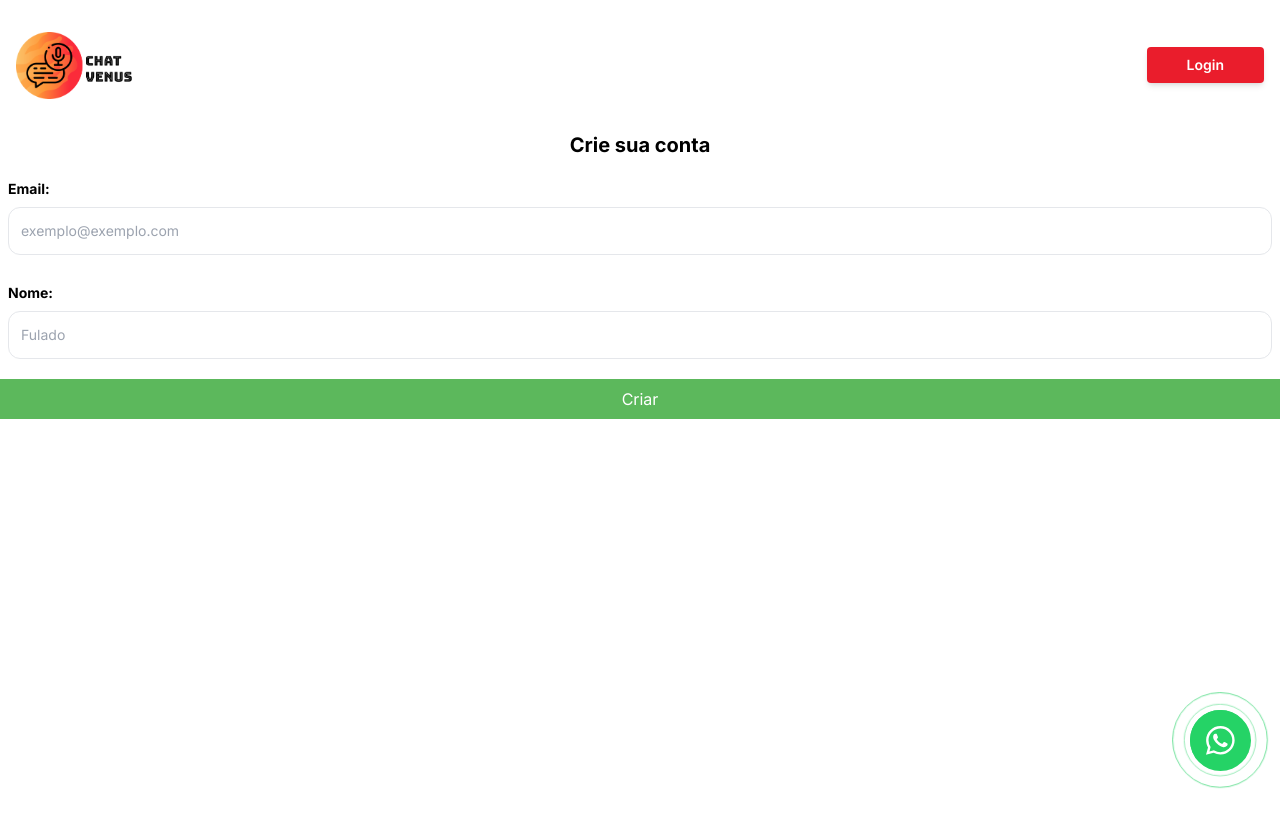
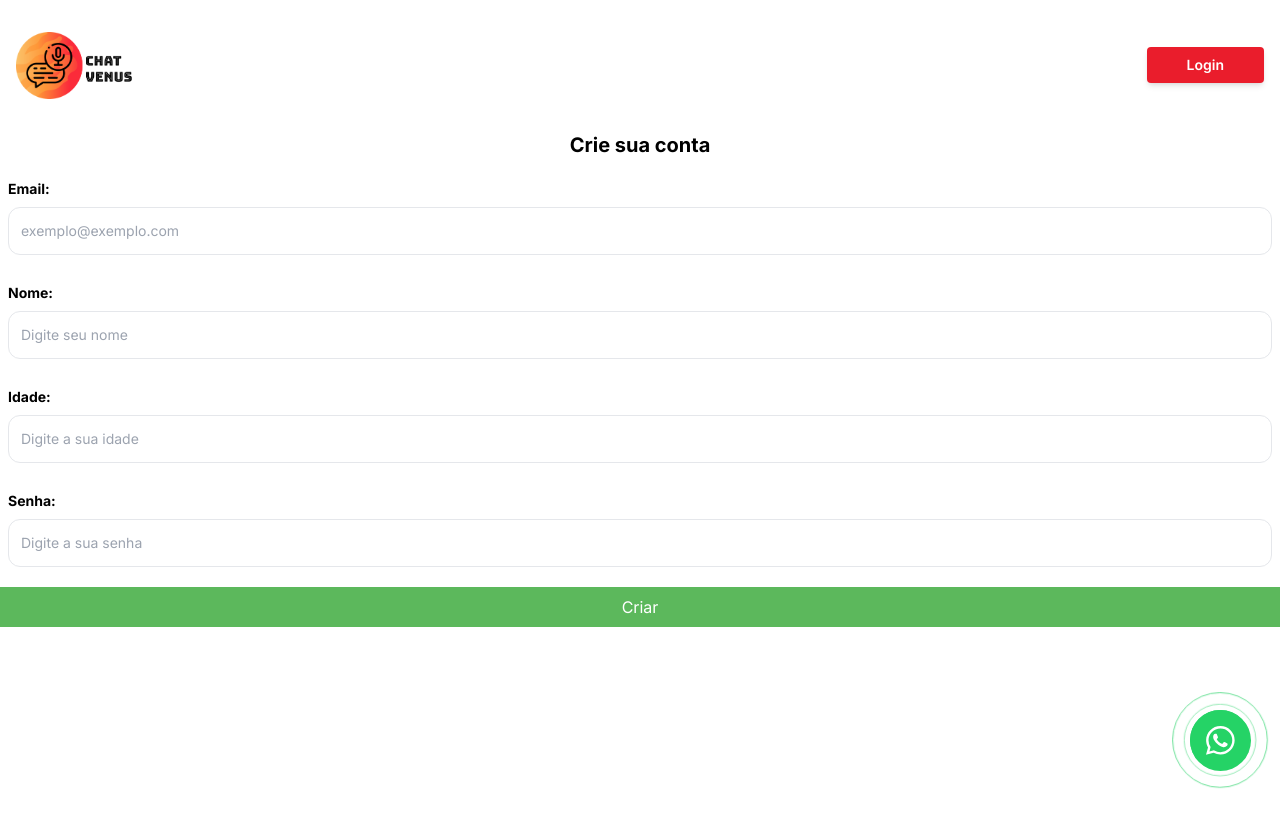
Before and after one commit to bl4nc/venusdelivery, a Next.js app: page /register in a window 1280 px wide. Shown: the top 826 px of the page. Built offline with nearby package versions, Linux system fonts and the light colour scheme.

Commit message:
criar conta

```diff
--- a/src/app/register/page.tsx
+++ b/src/app/register/page.tsx
@@ -19,7 +19,15 @@ export default function register() {
         </div>
         <div className="mb-3 w-full flex flex-col p-2">
           <label className="text-sm text-navy-700 font-bold">Nome:</label>
-          <input type="text" id="nome" placeholder="Fulado" className="mt-2 h-12 items-center justify-center rounded-xl border bg-white p-3 text-sm outline-none border-gray-200" />
+          <input type="text" id="nome" placeholder="Digite seu nome" className="mt-2 h-12 items-center justify-center rounded-xl border bg-white p-3 text-sm outline-none border-gray-200" />
+        </div>
+        <div className="mb-3 w-full flex flex-col p-2">
+          <label className="text-sm text-navy-700 font-bold">Idade:</label>
+          <input type="text" id="nome" placeholder="Digite a sua idade" className="mt-2 h-12 items-center justify-center rounded-xl border bg-white p-3 text-sm outline-none border-gray-200" />
+        </div>
+        <div className="mb-3 w-full flex flex-col p-2">
+          <label className="text-sm text-navy-700 font-bold">Senha:</label>
+          <input type="password" id="nome" placeholder="Digite a sua senha" className="mt-2 h-12 items-center justify-center rounded-xl border bg-white p-3 text-sm outline-none border-gray-200" />
         </div>
         {/* <div className="mb-3">
           <label className="text-sm text-navy-700 font-bold">Nome:</label>
```
